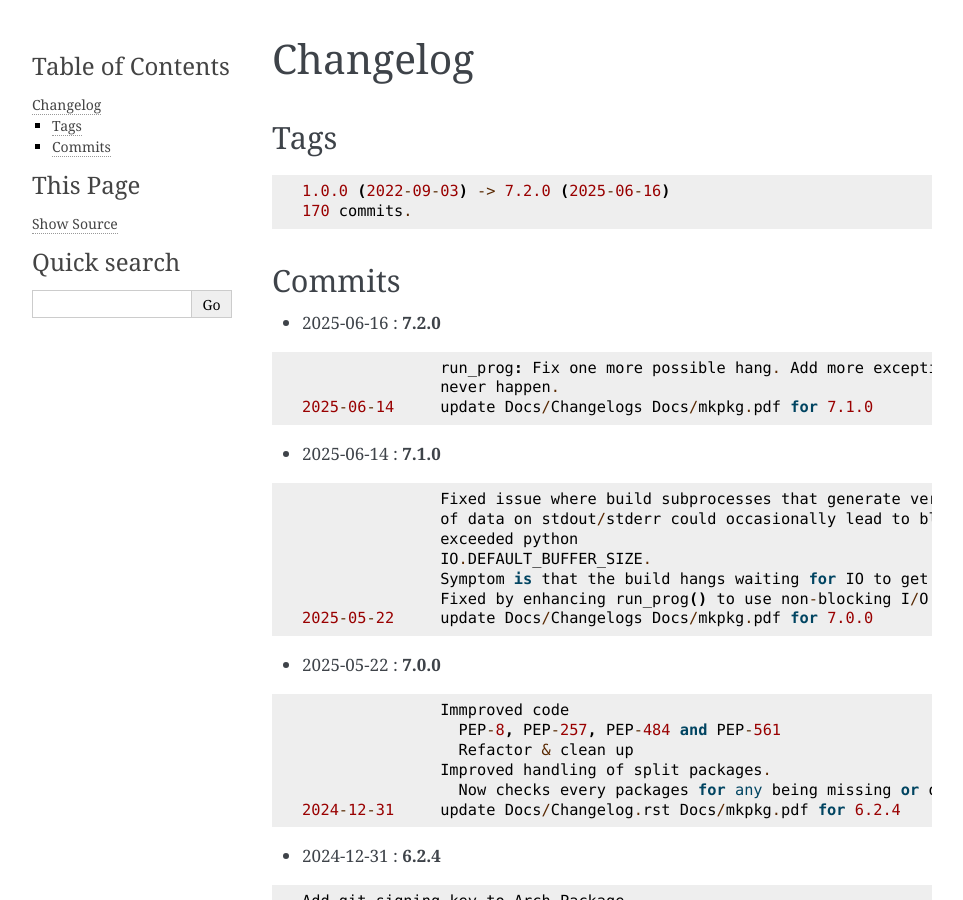
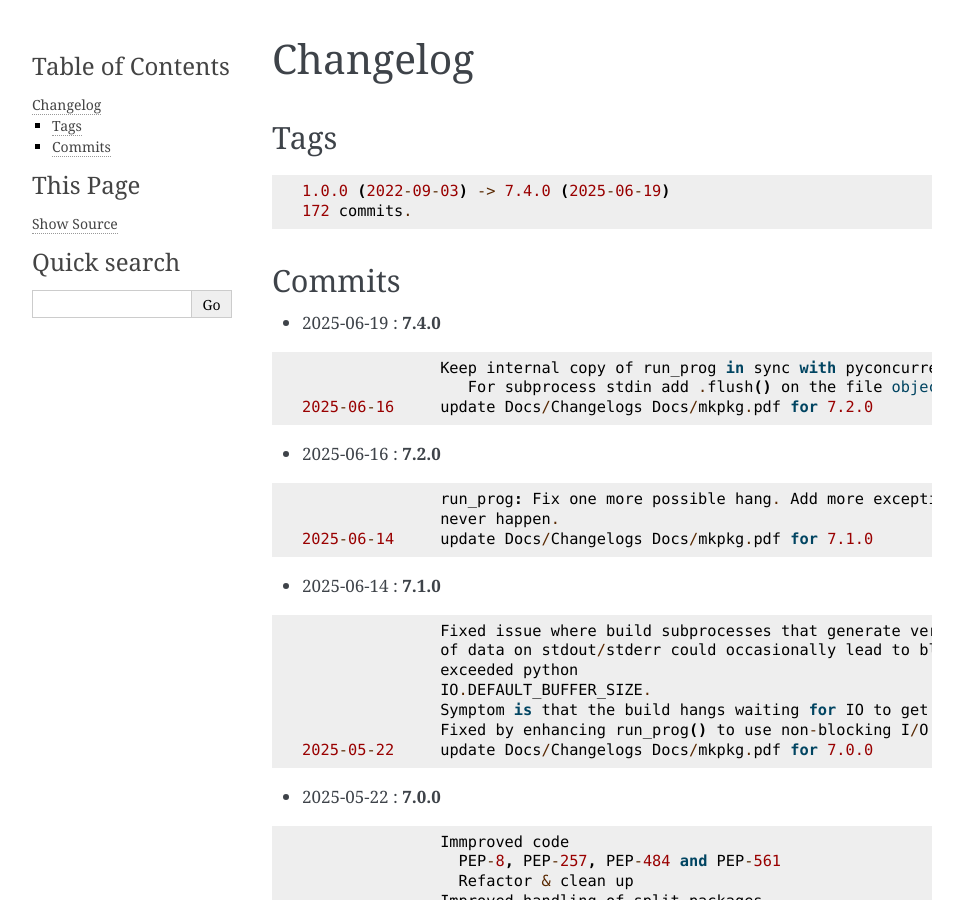
Before and after one commit to gene-git/Arch-mkpkg, a Sphinx documentation site: the page built from Docs/Changelog.rst, in a window 1280 px wide and 900 px high. Shown: the whole window, without its empty margins (148-1111 px from the left). Built offline with Sphinx 7.4.7, drawn with Linux system fonts in a browser that asks for light colours; pages that are not in the unit, such as notebooks, are missing from menus.

Commit message:
update Docs/Changelogs Docs/mkpkg.pdf for 7.4.0

```diff
--- a/Docs/Changelog.rst
+++ b/Docs/Changelog.rst
@@ -7,12 +7,20 @@ Tags
 
 ::
 
-	1.0.0 (2022-09-03) -> 7.2.0 (2025-06-16)
-	170 commits.
+	1.0.0 (2022-09-03) -> 7.4.0 (2025-06-19)
+	172 commits.
 
 Commits
 =======
 
+
+* 2025-06-19  : **7.4.0**
+
+::
+
+                Keep internal copy of run_prog in sync with pyconcurrent
+                   For subprocess stdin add .flush() on the file object before closing
+ 2025-06-16     update Docs/Changelogs Docs/mkpkg.pdf for 7.2.0
 
 * 2025-06-16  : **7.2.0**
 
```
Also changed, not shown: 15 other files.
